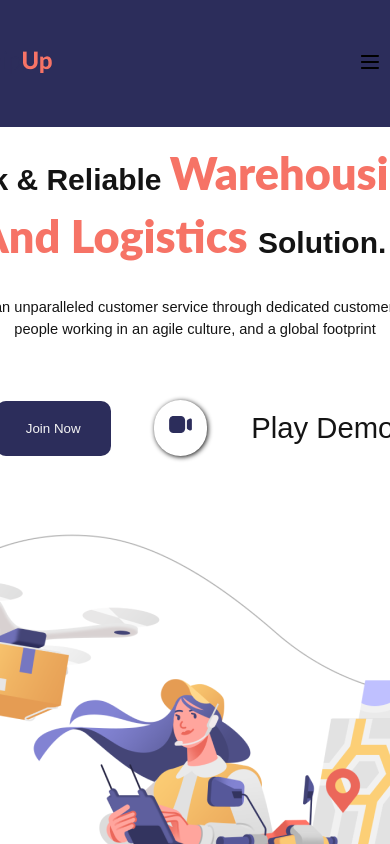
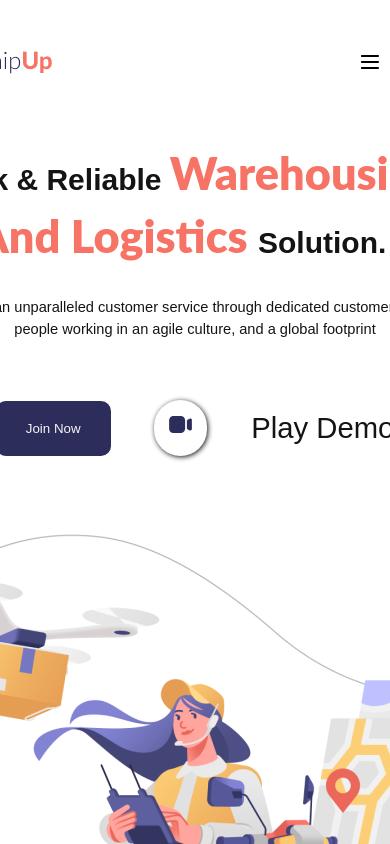
Before and after one commit to LadegbayeStella/logistics-landing-page, a plain HTML site: page index.html in a window 390 px wide. Drawn offline with Linux system fonts and the light colour scheme.

Commit message:
added new features

```diff
--- a/style.css
+++ b/style.css
@@ -90,7 +90,7 @@ header {
 
 /* media queries for navbar */
 
-@media (max-width: 767px){
+@media (max-width: 768px){
     header nav {
         display: none;
       }
@@ -101,7 +101,6 @@ header {
 
       header {
         overflow: hidden;
-        background-color :#2C2D5B;
         color: #EEF1FA;
         position: relative;
       }
@@ -122,7 +121,6 @@ header {
             font-size: 1.2rem;
 
       }
-
 
 
       .main-container {
```
